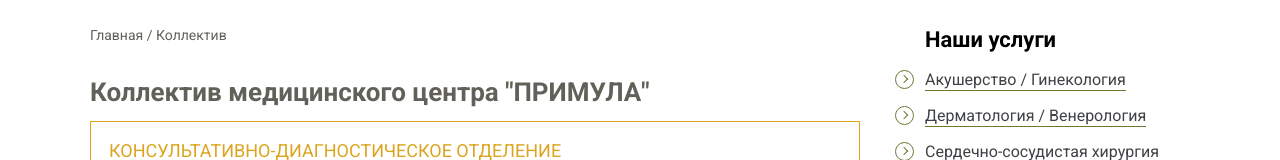
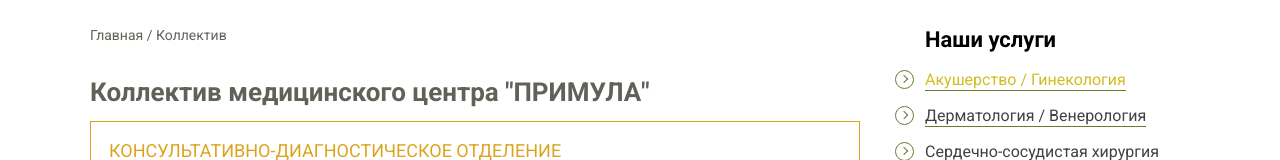
Before and after one commit to Mind315/Primula, a plain HTML site: page collectiv.html in a window 1280 px wide. In both pictures the pointer is over the link "Акушерство / Гинекология". Shown: the part 212-372 px from the top of the page. Drawn offline with nearby package versions, Linux system fonts and the light colour scheme.

Commit message:
Update style.css

```diff
--- a/scss/style.css
+++ b/scss/style.css
@@ -860,6 +860,9 @@ li {
 .collectiv__item a {
   position: relative;
 }
+.collectiv__item a:hover {
+  color: #d1bd22;
+}
 .collectiv__item a::after {
   content: "";
   width: 100%;
```
